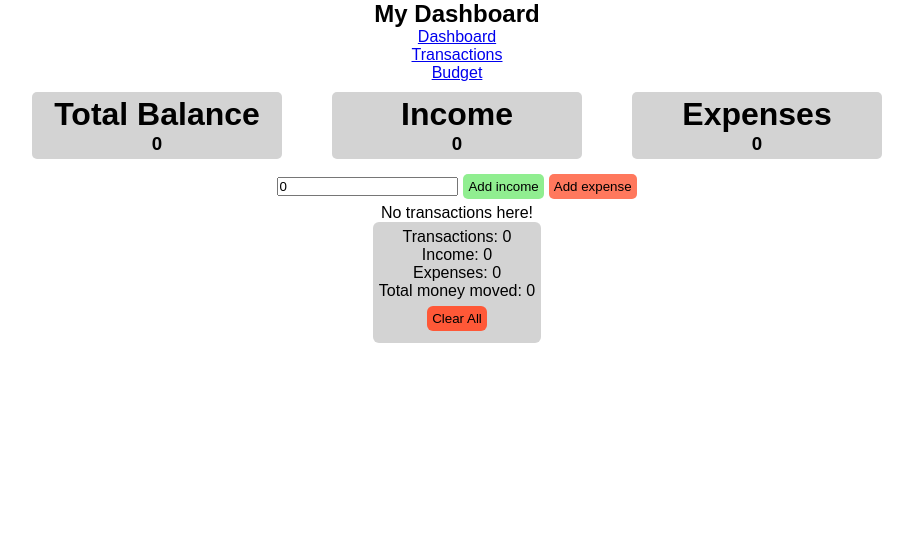
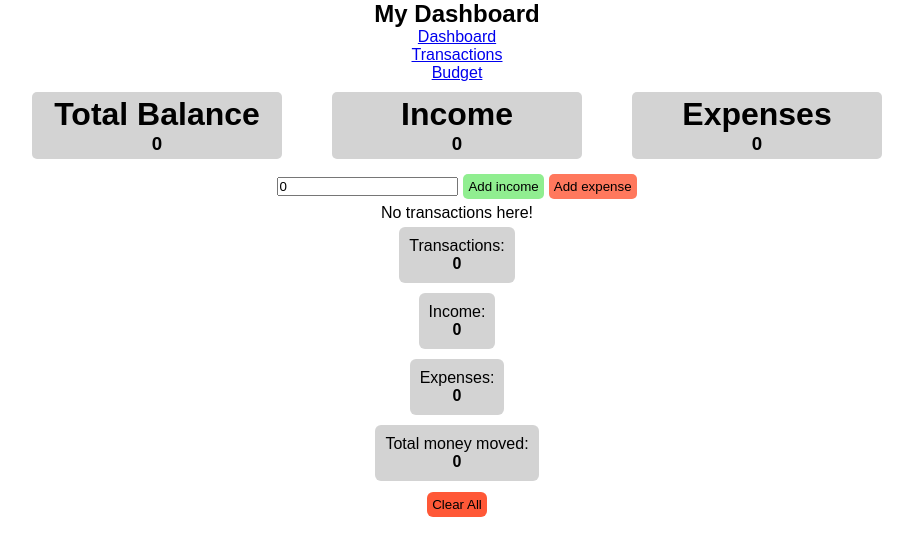
Before and after one commit to kugicode/FinanceDashboard, a React (Vite) app: page / in a window 1280 px wide. Shown: the top 556 px of the page, without its empty margins (183-1096 px from the left). Built offline with nearby package versions, Linux system fonts and the light colour scheme.

Commit message:
improved dashboard stats styling

```diff
--- a/src/App.jsx
+++ b/src/App.jsx
@@ -101,11 +101,23 @@ function App() {
       : <li>No transactions here!</li>
       }
       </ul>
-      <div style={{ background: 'lightgrey', borderRadius: 6, padding: 6, display:'inline-block' }}>
-      <p>Transactions: {transactions.length}</p>
-      <p>Income: {transactions.filter(item => item.type === 'income').length}</p>
-      <p>Expenses: {transactions.filter(item => item.type === 'expense').length}</p>
-      <p>Total money moved: {totalIncome + totalExpenses}</p>
+      <div style={{ display: 'flex', alignItems: 'center', justifyContent: 'center', flexDirection: 'column' }}>
+        <div style={{background: 'lightgrey', borderRadius: 6,  margin: 5, padding: 10}}>
+          <p>Transactions:</p>
+          <h4>{transactions.length}</h4></div>
+      <div style={{background: 'lightgrey', borderRadius: 6,  margin: 5, padding: 10}}>
+        <p>Income:</p>
+          <h4>{transactions.filter(item => item.type === 'income').length}</h4>
+          </div>
+
+      <div style={{background: 'lightgrey', borderRadius: 6,  margin: 5, padding: 10}}>
+        <p>Expenses:</p>
+      <h4>{transactions.filter(item => item.type === 'expense').length}</h4>
+      </div>
+      <div style={{background: 'lightgrey', borderRadius: 6,  margin: 5, padding: 10}}>
+        <p>Total money moved:</p>
+        <h4>{totalIncome + totalExpenses}</h4>
+      </div>
       <button style={{ border: 'none', padding: 5, borderRadius: 6, background:'#ff5837', margin: 6 }} onClick={clear}>Clear All</button>
       </div>
     </div>
```
